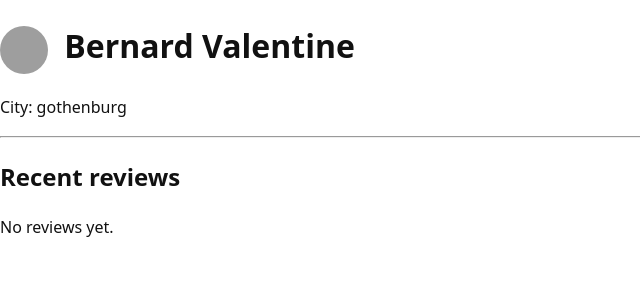
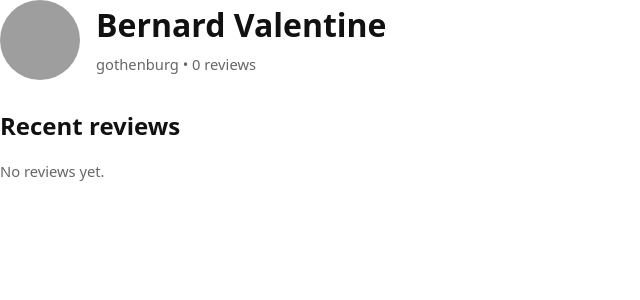
Before and after one commit to beeev/holograms, a Django app: a page that uses templates/base.html in a window 1280 px wide. Shown: the part 50-350 px from the top of the page, without its empty margins (0-640 px from the left). Run offline with Django 5.2, Linux system fonts and the light colour scheme; data comes from the database, SQL or seed files in the repository; both versions use the stored data as it was after the commit; grey boxes are pictures that could not be loaded.

Commit message:
tidy up of profile pages

```diff
--- a/config/settings.py
+++ b/config/settings.py
@@ -15,6 +15,7 @@ INSTALLED_APPS = [
     "django.contrib.auth",
     "django.contrib.contenttypes",
     "django.contrib.sessions",
+    "django.contrib.humanize",
     "django.contrib.messages",
     "django.contrib.staticfiles",
     "core",
--- a/core/models.py
+++ b/core/models.py
@@ -6,6 +6,7 @@ from django.core.exceptions import ValidationError
 from datetime import date
 from .utils import extract_youtube_id
 from django.utils.text import slugify
+from django.utils import timezone
 
 # ---------- Core reference tables ----------
 
@@ -120,6 +121,9 @@ class Ad(models.Model):
     def __str__(self) -> str:
         return f"{self.title} — {self.brand.name}"
 
+    def get_absolute_url(self):
+        return reverse("ad_detail", args=[self.pk])
+
 
 ROLE_CHOICES = [
     ("CD", "Creative Director"),
@@ -150,16 +154,15 @@ class Credit(models.Model):
 
 
 class Review(models.Model):
-    ad = models.ForeignKey("Ad", on_delete=models.CASCADE, related_name="reviews")
+    ad = models.ForeignKey(Ad, on_delete=models.CASCADE, related_name="reviews")
     user = models.ForeignKey(settings.AUTH_USER_MODEL, on_delete=models.CASCADE, related_name="reviews")
-    rating = models.PositiveSmallIntegerField(default=0)  # 0–5
+    rating = models.PositiveSmallIntegerField()  # 0..5
     body = models.TextField(blank=True)
-    created_at = models.DateTimeField(auto_now_add=True)
-    updated_at = models.DateTimeField(auto_now=True)
+    created_at = models.DateTimeField(auto_now_add=True)   # set once on insert
+    updated_at = models.DateTimeField(auto_now=True)       # refreshed on every save
 
     class Meta:
-        unique_together = [("ad", "user")]
-        ordering = ["-created_at"]
+        unique_together = ("ad", "user")  # one review per user per ad
 
     def __str__(self) -> str:
         return f"{self.user} → {self.ad} ({self.rating})"
--- a/core/views.py
+++ b/core/views.py
@@ -5,9 +5,11 @@ from django.http import HttpResponseForbidden
 from django.shortcuts import get_object_or_404, redirect, render
 from .forms import ReviewForm, UserCreationForm, UserProfileForm
 from .models import Ad, Review, Brand, Agency, Tag
-from django.contrib.auth import login
+from django.contrib.auth import login, get_user_model
 from django.contrib.auth.models import User
 from django.core.paginator import Paginator
+
+User = get_user_model()
 
 def ad_list(request):
     qs = (Ad.objects
@@ -29,21 +31,19 @@ def ad_detail(request, pk: int):
     return render(request, "ads/detail.html", {"ad": ad, "form": form, "user_review": user_review})
 
 @login_required
-def review_submit(request, pk: int):
+def review_submit(request, pk):
     ad = get_object_or_404(Ad, pk=pk)
-    if request.method != "POST":
-        return HttpResponseForbidden("POST only")
-    instance = Review.objects.filter(ad=ad, user=request.user).first()
-    form = ReviewForm(request.POST, instance=instance)
-    if form.is_valid():
-        review = form.save(commit=False)
-        review.ad = ad
-        review.user = request.user
-        review.save()
-        messages.success(request, "Your review has been saved.")
-    else:
-        messages.error(request, "Please fix the errors in your review.")
-    return redirect("ad_detail", pk=ad.pk)
+    rating = int(request.POST.get("rating", 0))
+    body = (request.POST.get("body") or "").strip()
+    if rating < 0 or rating > 5:
+        messages.error(request, "Rating must be 0–5.")
+        return redirect(ad.get_absolute_url())
+    Review.objects.update_or_create(
+        ad=ad, user=request.user,
+        defaults={"rating": rating, "body": body},
+    )
+    messages.success(request, "Review saved.")
+    return redirect(ad.get_absolute_url())
 
 @login_required
 def profile_edit(request):
@@ -68,17 +68,26 @@ def signup(request):
         form = UserCreationForm()
     return render(request, "registration/signup.html", {"form": form})
 
-def profile_public(request, username: str):
-    user = get_object_or_404(User.objects.select_related("profile"), username=username)
-    # Latest reviews with ads & brands preloaded
-    reviews = (
-        Review.objects.filter(user=user)
-        .select_related("ad", "ad__brand", "ad__agency")
-        .order_by("-created_at")[:20]
-    )
+def profile_public(request, username):
+    user = get_object_or_404(User, username=username)
+    profile = getattr(user, "profile", None)
+
+    reviews_qs = (user.reviews   # related_name="reviews" on Review.user
+                  .select_related("ad", "ad__brand")
+                  .order_by("-created_at"))
+
+    paginator = Paginator(reviews_qs, 10)  # 10 per page
+    page = paginator.get_page(request.GET.get("page"))
+
+    stats = {
+        "num_reviews": reviews_qs.count(),
+    }
+
     return render(request, "accounts/profile_public.html", {
         "profile_user": user,
-        "reviews": reviews,
+        "profile": profile,
+        "page": page,
+        "stats": stats,
     })
 
 def brand_list(request):
--- a/templates/accounts/profile_public.html
+++ b/templates/accounts/profile_public.html
@@ -1,33 +1,50 @@
 {% extends "base.html" %}
-{% block title %}{{ profile_user.profile.display_name|default:profile_user.username }} — Profile{% endblock %}
+{% load humanize %}
+
+{% block title %}{{ profile.display_name|default:profile_user.username }} · Holograms{% endblock %}
+
 {% block content %}
-<h1>
-  {% if profile_user.profile.avatar %}
-    <img src="{{ profile_user.profile.avatar.url }}" alt="" style="height:48px;width:48px;object-fit:cover;border-radius:50%;vertical-align:middle;margin-right:8px;">
+<div class="ad-card" style="display:flex; gap:16px; align-items:flex-start;">
+  {% if profile and profile.avatar %}
+    <img src="{{ profile.avatar.url }}" alt="" width="80" height="80" style="border-radius:50%; object-fit:cover;">
+  {% else %}
+    <div style="width:80px; height:80px; border-radius:50%; background:#ddd; display:flex; align-items:center; justify-content:center; font-weight:600;">
+      {{ profile_user.username|slice:":1"|upper }}
+    </div>
   {% endif %}
-  {{ profile_user.profile.display_name|default:profile_user.username }}
-</h1>
 
-{% if profile_user.profile.city %}<p>City: {{ profile_user.profile.city }}</p>{% endif %}
-{% if profile_user.profile.bio %}<p>{{ profile_user.profile.bio|linebreaksbr }}</p>{% endif %}
+  <div>
+    <h1 style="margin:0;">
+      {{ profile.display_name|default:profile_user.username }}
+    </h1>
+    <p class="meta" style="margin-top:4px;">
+      {% if profile and profile.city %}{{ profile.city }} • {% endif %}
+      {{ stats.num_reviews }} review{{ stats.num_reviews|pluralize }}
+      {% if request.user == profile_user %} • <a href="{% url 'profile_edit' %}">Edit profile</a>{% endif %}
+    </p>
+    {% if profile and profile.bio %}
+      <p style="margin-top:8px; white-space:pre-line;">{{ profile.bio }}</p>
+    {% endif %}
+  </div>
+</div>
 
-<hr>
-<h2>Recent reviews</h2>
-{% if reviews %}
-  <ul>
-    {% for r in reviews %}
-      <li>
-        ★ {{ r.rating }} —
-        <a href="{% url 'ad_detail' r.ad.pk %}">{{ r.ad.title }}</a>
-        — {{ r.ad.brand.name }}
-        {% if r.ad.year %}({{ r.ad.year }}){% endif %}
-        <br>
-        <small>{{ r.created_at }}</small>
-        {% if r.body %}<p>{{ r.body|linebreaksbr }}</p>{% endif %}
-      </li>
-    {% endfor %}
-  </ul>
-{% else %}
-  <p>No reviews yet.</p>
-{% endif %}
+<h2 style="margin:16px 0 8px;">Recent reviews</h2>
+
+<ul class="grid" style="list-style:none; padding:0; gap:12px;">
+  {% for r in page.object_list %}
+    <li class="ad-card">
+      <div class="meta" style="margin-bottom:6px;">
+        <strong>★ {{ r.rating }}</strong> —
+        <a href="{{ r.ad.get_absolute_url }}">{{ r.ad.title }}</a> —
+        {{ r.ad.brand.name }}{% if r.ad.year %} ({{ r.ad.year }}){% endif %}
+      </div>
+      {% if r.body %}<div>{{ r.body|linebreaksbr }}</div>{% endif %}
+      <div class="meta" style="margin-top:6px;">{{ r.created_at|naturaltime }}</div>
+    </li>
+  {% empty %}
+    <li class="meta">No reviews yet.</li>
+  {% endfor %}
+</ul>
+
+{% include "partials/pagination.html" with page=page %}
 {% endblock %}
--- a/templates/base.html
+++ b/templates/base.html
@@ -22,8 +22,7 @@
     </nav>
     <div style="margin-left:auto">
       {% if user.is_authenticated %}
-        <a href="{% url 'profile_edit' %}">Profile</a> · <a href="{% url 'logout' %}">Log out</a>
-      {% else %}
+<a href="{% url 'profile_public' request.user.username %}">Profile</a> · <a href="{% url 'logout' %}">Log out</a>      {% else %}
         <a href="{% url 'login' %}">Log in</a> · <a href="{% url 'signup' %}">Sign up</a>
       {% endif %}
     </div>
```
Also changed, not shown: core/migrations/0006_alter_review_options_alter_review_rating.py (added), db.sqlite3.
